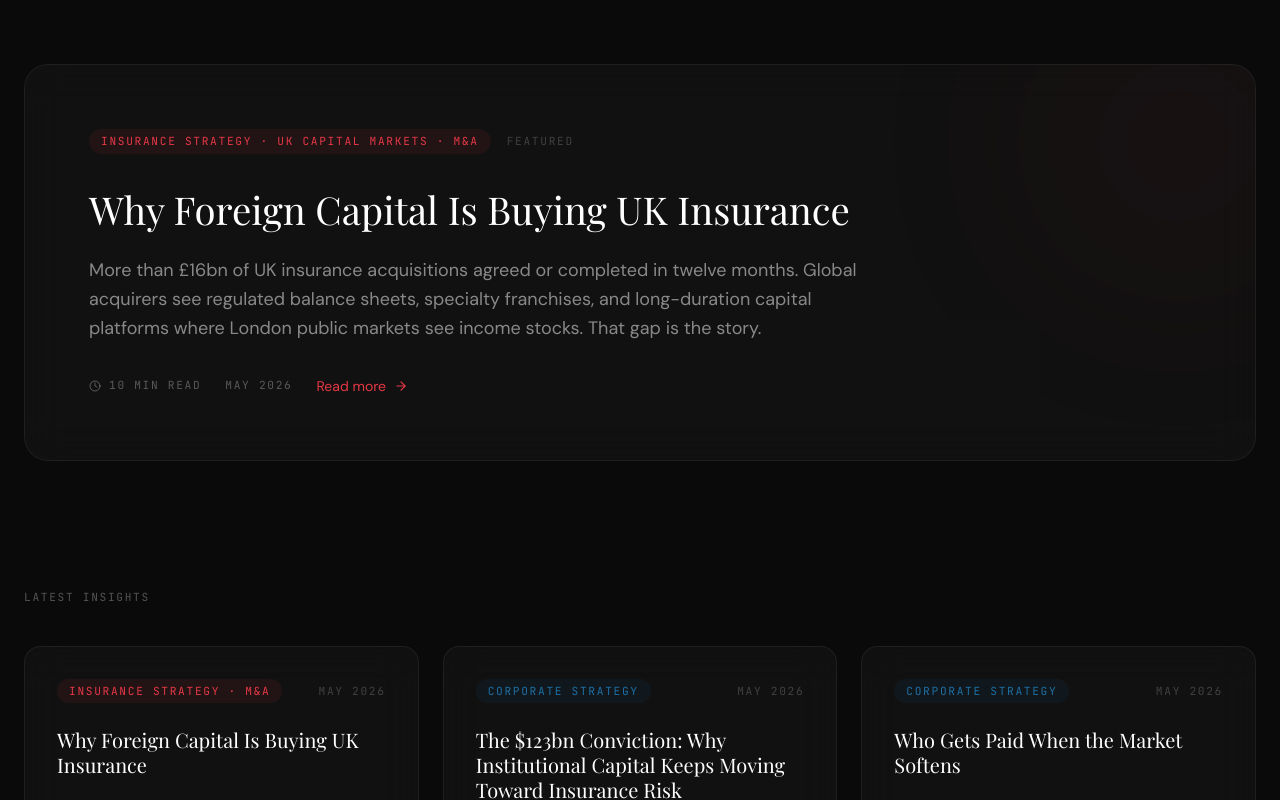
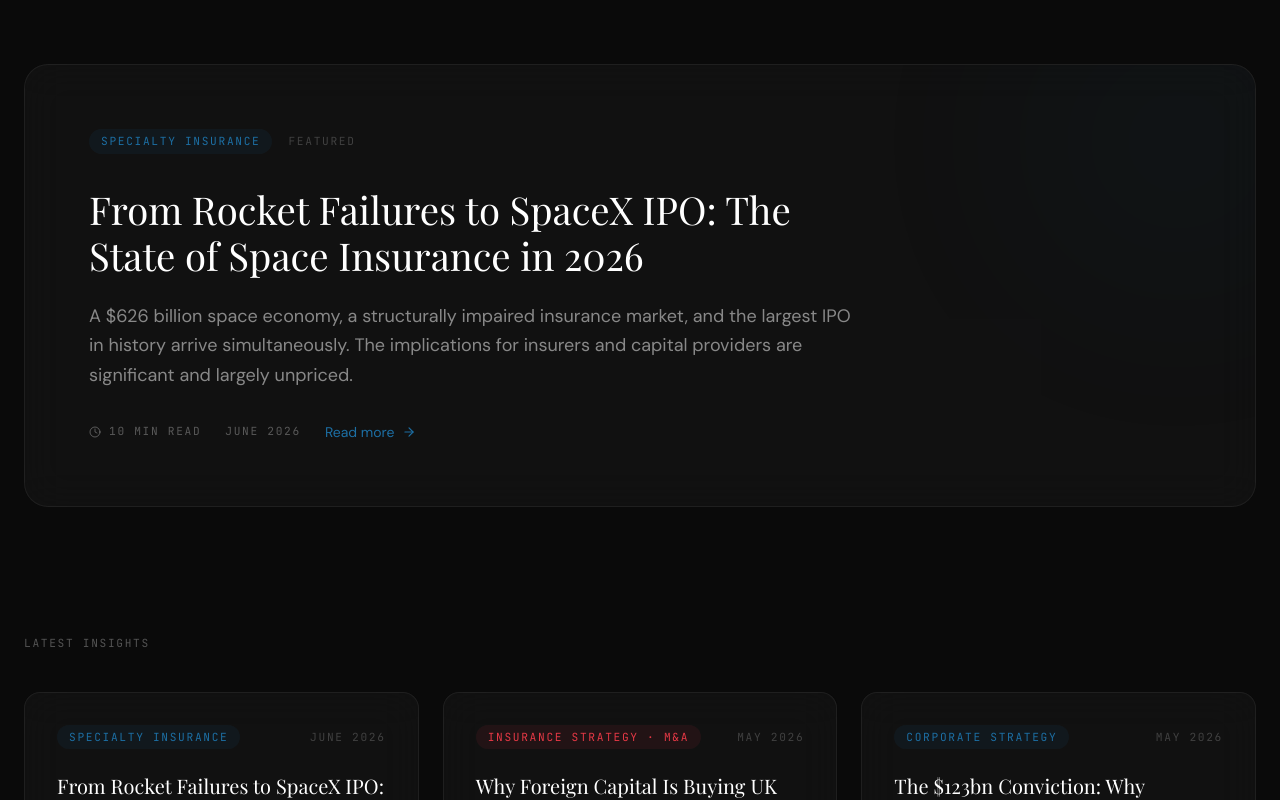
Before and after one commit to parulkgreen-design/eudaimon-consulting, a Next.js app: page /insights in a window 1280 px wide. Shown: the part 880-1680 px from the top of the page. Built offline with nearby package versions, Linux system fonts and the light colour scheme; a web font is replaced by a local one.

Commit message:
Update page.tsx

```diff
--- a/app/insights/page.tsx
+++ b/app/insights/page.tsx
@@ -3,17 +3,27 @@
 import AnimatedSection from "@/components/AnimatedSection";
 
 const featured = {
-  tag: "Insurance Strategy · UK Capital Markets · M&A",
-  color: "#E63946",
-  title: "Why Foreign Capital Is Buying UK Insurance",
+  tag: "Specialty Insurance",
+  color: "#1D6FA4",
+  title: "From Rocket Failures to SpaceX IPO: The State of Space Insurance in 2026",
   excerpt:
-    "More than £16bn of UK insurance acquisitions agreed or completed in twelve months. Global acquirers see regulated balance sheets, specialty franchises, and long-duration capital platforms where London public markets see income stocks. That gap is the story.",
+    "A $626 billion space economy, a structurally impaired insurance market, and the largest IPO in history arrive simultaneously. The implications for insurers and capital providers are significant and largely unpriced.",
   readTime: "10 min read",
-  date: "May 2026",
-  href: "/insights/uk-insurance-foreign-capital",
+  date: "June 2026",
+  href: "/insights/space-insurance-2026",
 };
 
 const insights = [
+  {
+    tag: "Specialty Insurance",
+    color: "#1D6FA4",
+    title: "From Rocket Failures to SpaceX IPO: The State of Space Insurance in 2026",
+    excerpt:
+      "A $626bn space economy, a structurally impaired insurance market, and the largest IPO in history arrive simultaneously. The implications for insurers and capital providers are significant and largely unpriced.",
+    readTime: "10 min read",
+    date: "June 2026",
+    href: "/insights/space-insurance-2026",
+  },
   {
     tag: "Insurance Strategy · M&A",
     color: "#E63946",
```
